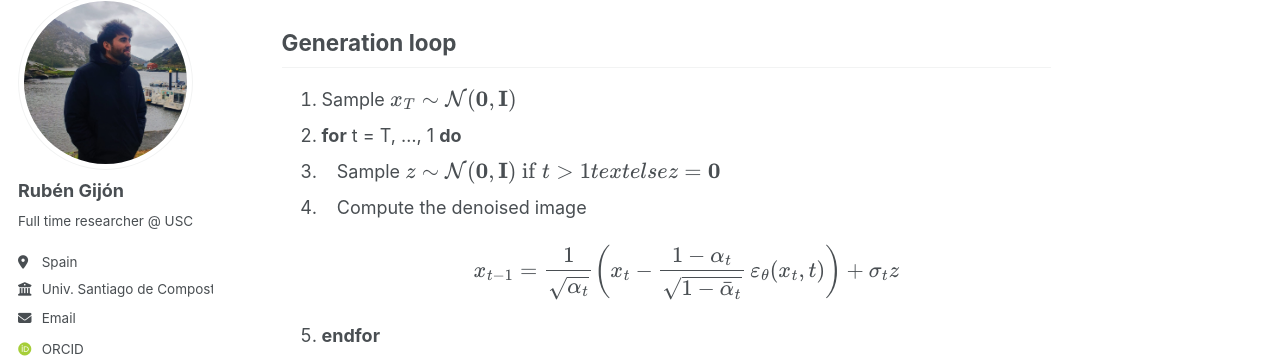
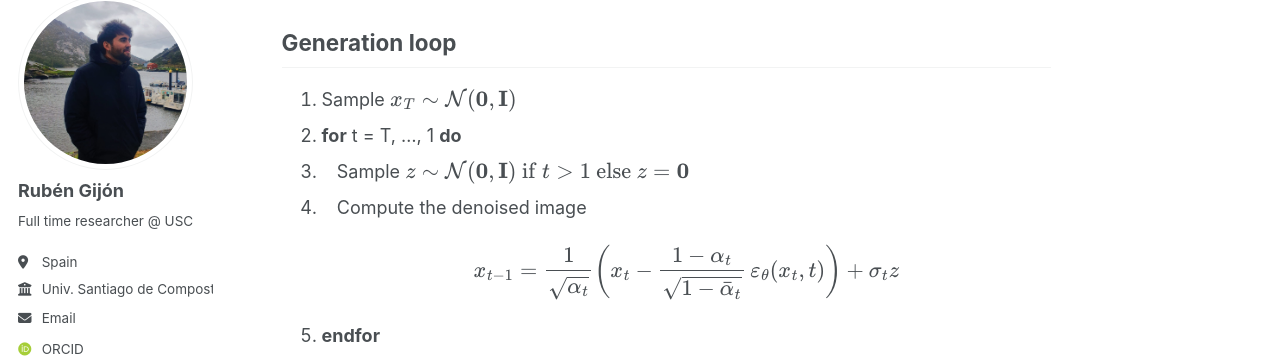
Before and after one commit to rubzip/rubzip.github.io, a Jekyll site: the page built from _posts/2025-08-01-diffusion.md, in a window 1280 px wide and 900 px high, scrolled down 11245 px. Shown: the part 104-462 px from the top of the window. Built offline with Jekyll 4.4.1, drawn with Linux system fonts in a browser that asks for light colours; some web fonts are replaced; a script that is not in the unit is left out.

```diff
--- a/_posts/2025-08-01-diffusion.md
+++ b/_posts/2025-08-01-diffusion.md
@@ -347,7 +347,7 @@ The loss function is trained to be able to predict the noise that was added to a
 
 1. Sample $$x_T \sim \mathcal{N}(\textbf{0}, \textbf{I})$$
 2. **for** t = T, ..., 1 **do**
-3. &nbsp;&nbsp;&nbsp;Sample $$z \sim \mathcal{N}(\textbf{0}, \textbf{I}) \text{ if } t > 1 text{ else } z = \textbf{0}$$
+3. &nbsp;&nbsp;&nbsp;Sample $$z \sim \mathcal{N}(\textbf{0}, \textbf{I}) \text{ if } t > 1 \text{ else } z = \textbf{0}$$
 4. &nbsp;&nbsp;&nbsp;Compute the denoised image
 
    $$x_{t-1} = \frac{1}{\sqrt{\alpha_t}}  \left( x_t - \frac{1 - \alpha_t}{\sqrt{1 - \bar{\alpha}_t}} \, \varepsilon_\theta(x_t, t) \right) + \sigma_t z$$
```
